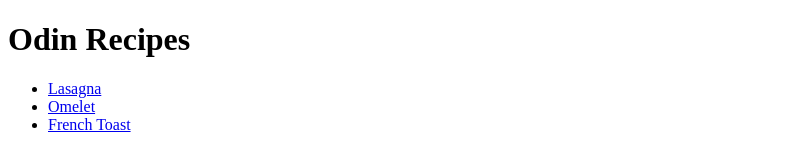
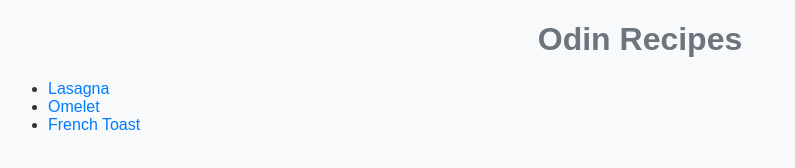
Before and after one commit to SankalpYaduvanshi/odin-recipes, a plain HTML site: page index.html in a window 1280 px wide. Shown: the whole page, without its empty margins (0-795 px from the left). Drawn offline with Linux system fonts and the light colour scheme.

Commit message:
feat: add style.css to index.html
This commit add style to our homepage.

```diff
--- a/index.html
+++ b/index.html
@@ -4,6 +4,7 @@
     <meta charset="UTF-8">
     <meta name="viewport" content="width=device-width, initial-scale=1.0">
     <title>Odin Recipes</title>
+    <link rel="stylesheet" href="style.css">
 </head>
 <body>
     <h1>Odin Recipes</h1>
--- /dev/null
+++ b/style.css
@@ -0,0 +1,20 @@
+body {
+    background-color: #f8f9fa;
+    font-family:Arial, Helvetica, sans-serif ;
+    color: #333;
+}
+
+h1 {
+    text-align: center;
+    color: #6c757d;
+}
+
+a{
+    color: #007bff;
+    text-decoration: none;
+}
+
+a:hover {
+    color: #0056b3;
+    text-decoration: underline;
+}
```
